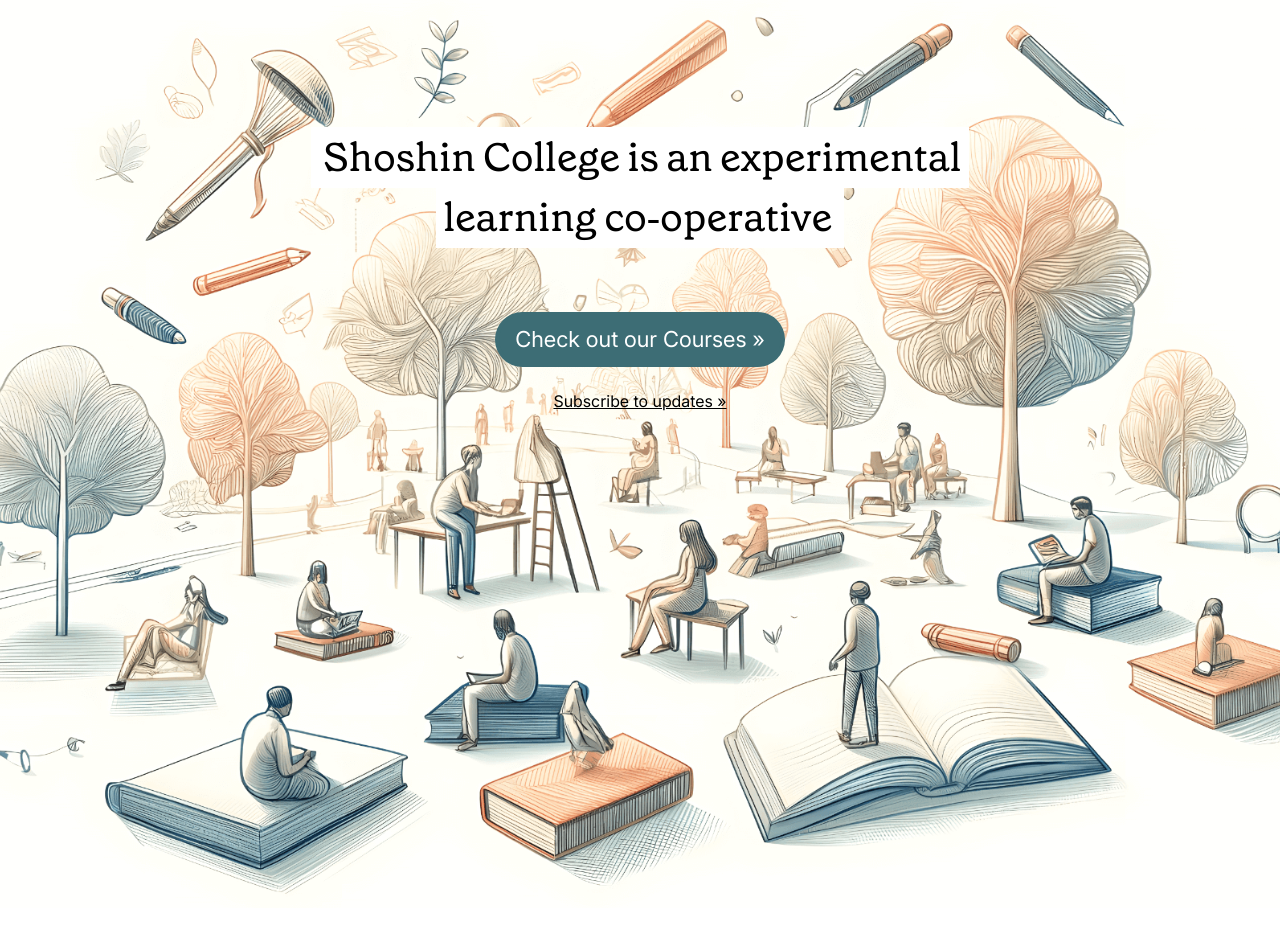
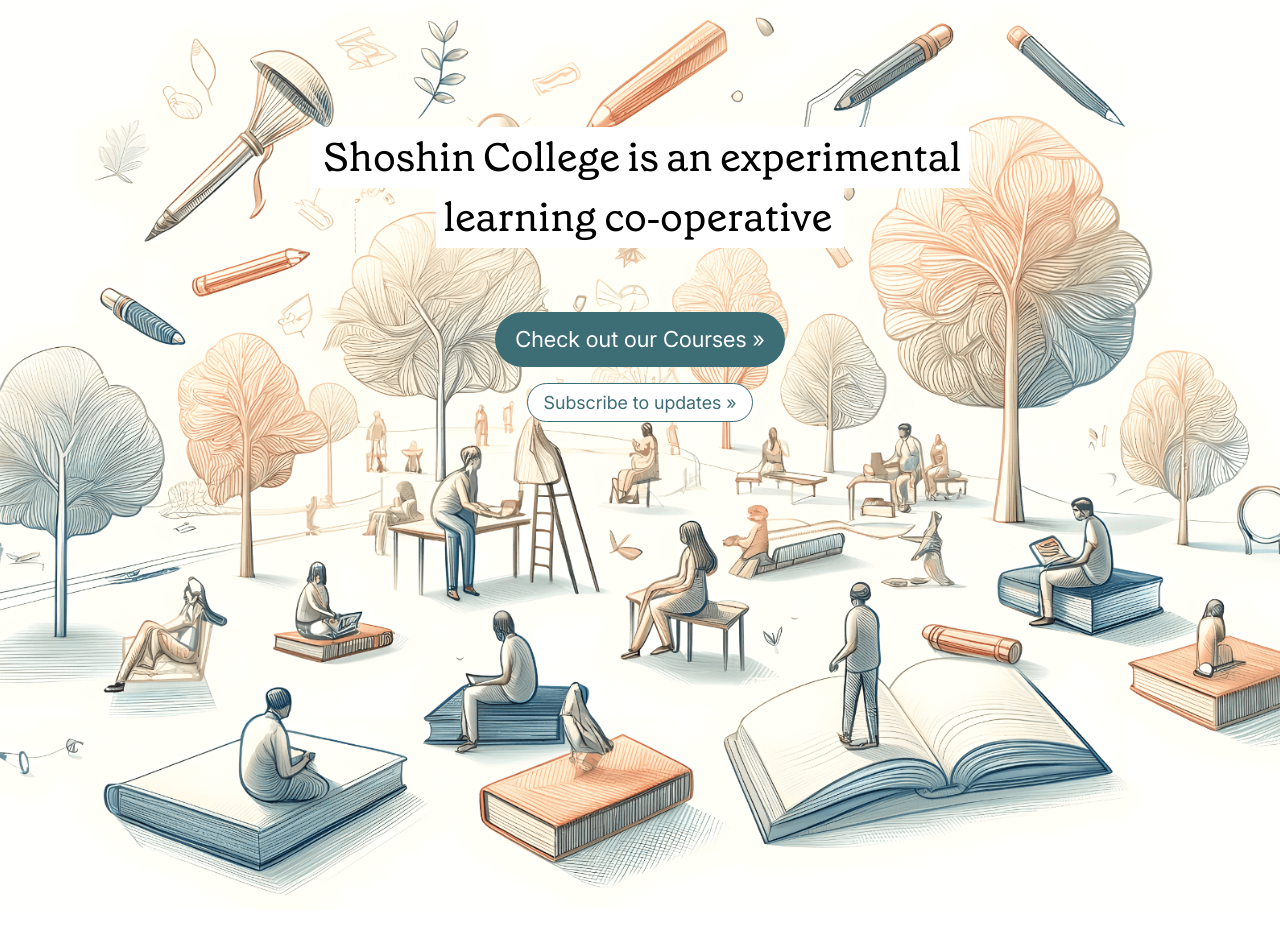
Before and after one commit to shoshincollege/shoshincollege.org, a Django app: page / in a window 1280 px wide. Shown: the part 64-1014 px from the top of the page. Run offline with Django 5.2, Linux system fonts and the light colour scheme.

Commit message:
add secondary cta styles

```diff
--- a/main/templates/assets/style.css
+++ b/main/templates/assets/style.css
@@ -45,7 +45,7 @@ section { max-width: 640px; margin: 0 auto 64px; font-size: 20px; }
 @media (max-width: 600px) {
     section { font-size: 18px; }
 }
-section h2 { text-align: center; margin: 64px 8px; }
+section h2 { margin: 64px 0; }
 section p, section li, section time { color: #646464; }
 section a { color: #646464; }
 section a:hover { color: #000; }
@@ -128,6 +128,10 @@ h2 {
 }
 @media (max-width: 1000px) {
     h2 { font-size: 28px; }
+}
+
+@media (max-width: 640px) {
+    h2 { padding: 0 8px; }
 }
 
 @media (max-width: 640px) {
@@ -243,6 +247,15 @@ nav a:hover { text-decoration: underline; }
 .cta:hover { background: #3D6D75ee; }
 @media (max-width: 700px) {
     .cta { font-size: 20px; }
+}
+.ctasecondary {
+    color: #3D6D75;
+    font-size: 18px;
+    text-decoration: none;
+    background: white;
+    padding: 8px 16px;
+    border-radius: 32px;
+    border: 1px solid #3D6D75;
 }
 
 /* landing overview list */
```
